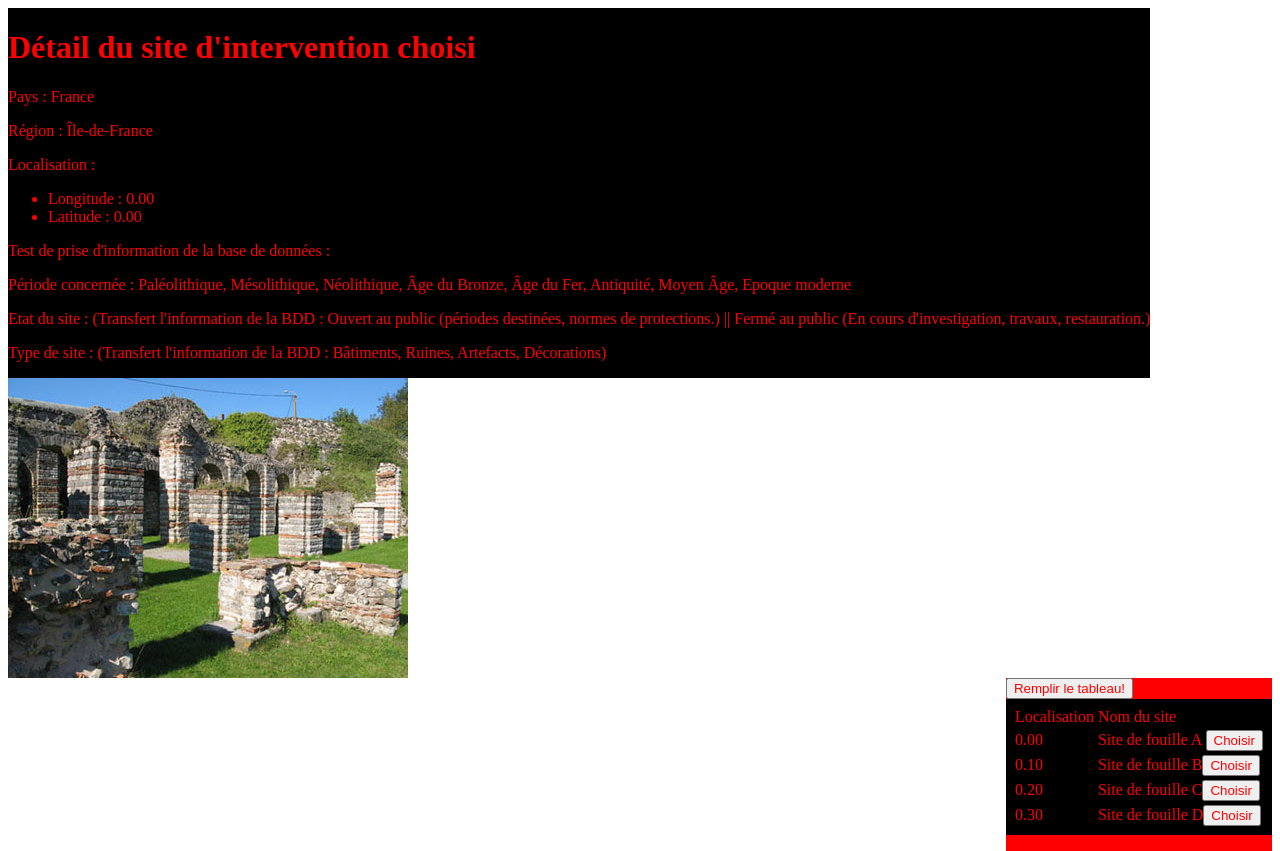
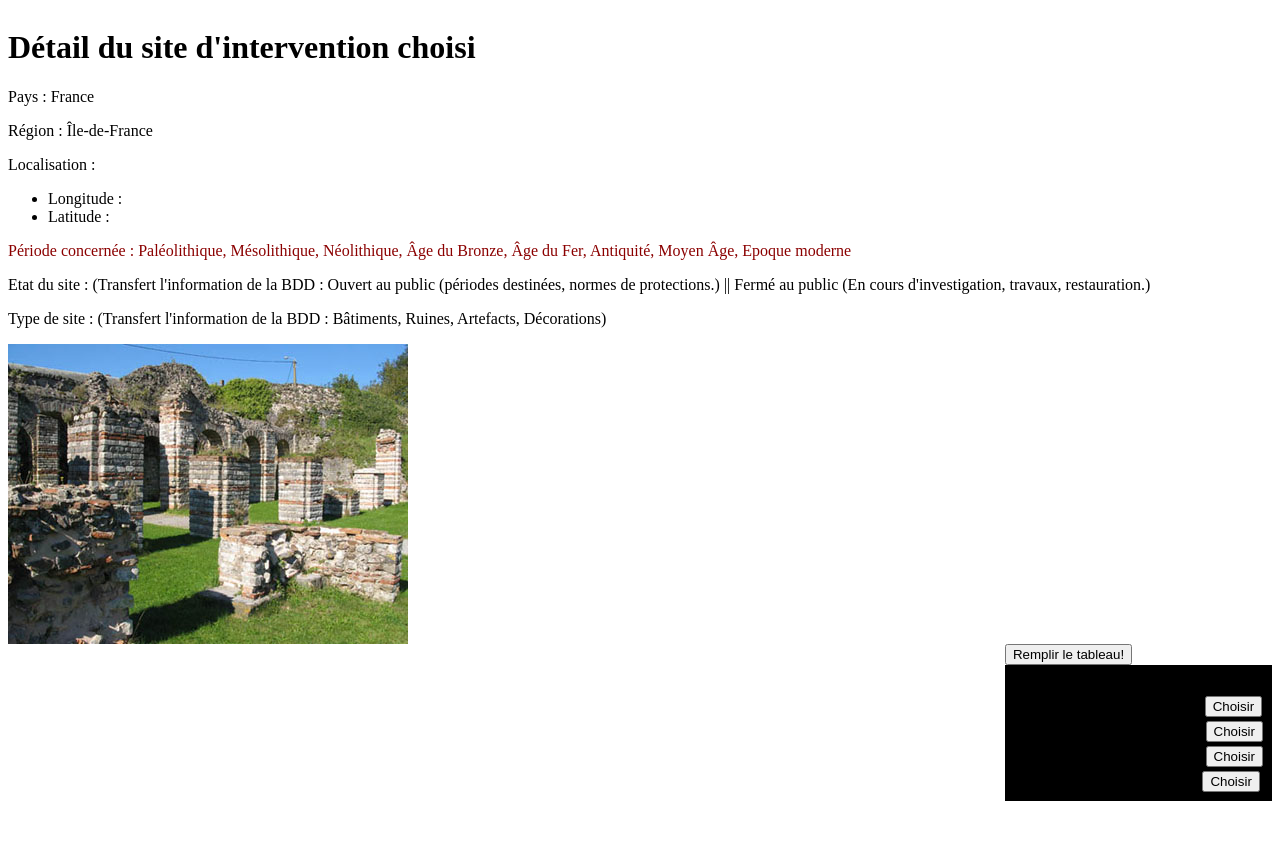
Before and after one commit to sharpbunny/ArcheologieWeb, a PHP site: page /Views/DetailSite.php in a window 1280 px wide. After the commit the page ends 801 px from the top, so only its background shows below. Run offline with PHP 8.4, Linux system fonts and the light colour scheme.

Commit message:
Mise à jour, et requête SQL pour BDD (entrainement)

```diff
--- a/Assets/CSS/DetailS.css
+++ b/Assets/CSS/DetailS.css
@@ -2,13 +2,13 @@
 
 
     float: left;
-    background-color: black;
+
 
 }
 
 #divDeDroite{
     float: right;
-    background-color: red;
+
 
 }
 
@@ -30,6 +30,6 @@ th{
     border : 5px solid black;
 }
 
-*{
-    color: red;
+#PeriodeChoisi{
+    color: darkred;
 }
--- a/Views/DetailSite.php
+++ b/Views/DetailSite.php
@@ -1,5 +1,6 @@
 <?php
-require_once("../Model/DetailSiteModel.php");
+require_once('../Model/DetailSiteModel.php');
+require_once('../Model/Connector.php');
 ?>
 <html>
 <head>
@@ -14,11 +15,10 @@ require_once("../Model/DetailSiteModel.php");
         <!--<img src="RegionIDF.png" alt="Détail de la région île de France" title ="Zone géographique des sites archéologiques">-->
         <p>Localisation :
             <ul>
-                <li id="LongitudeChoisi"> Longitude : 0.00 </li>
-                <li id="LatitudeChoisi"> Latitude : 0.00 </li>
+                <li id="LongitudeChoisi"> Longitude : <?php if(isset($TableauEstBienRempli)){echo $TableauEstBienRempli["longitude"];} ?></li>
+                <li id="LatitudeChoisi"> Latitude : <?php if(isset($TableauEstBienRempli)){echo $TableauEstBienRempli["latitude"];} ?></li>
             </ul>
         </p>
-        <p> Test de prise d'information de la base de données :</p>
         <p id="PeriodeChoisi">Période concernée : Paléolithique, Mésolithique, Néolithique, Âge du Bronze, Âge du Fer, Antiquité, Moyen Âge, Epoque moderne<p>
         <p id="EtatSiteChoisi"> Etat du site : (Transfert l'information de la BDD : Ouvert au public (périodes destinées, normes de protections.) || Fermé au public (En cours d'investigation, travaux, restauration.) </p>
         <p id="TypeSiteChoisi"> Type de site : (Transfert l'information de la BDD : Bâtiments, Ruines, Artefacts, Décorations)
@@ -37,16 +37,16 @@ require_once("../Model/DetailSiteModel.php");
                 </tr>
                 <tr>
                     <td>0.00</td>
-                    <td>Site de fouille A  <button name="BoutonA">Choisir</button> </td>
+                    <td>Site de fouille A<?php if(isset($TableauEstBienRempli)){echo $TableauEstBienRempli["nom_site"];} ?>  <button name="BoutonA">Choisir</button> </td>
 
                 </tr>
                 <tr>
                     <td>0.10</td>
-                    <td>Site de fouille B<button id="BoutonB">Choisir</button></td>
+                    <td>Site de fouille B<?php if(isset($TableauEstBienRempli)){echo $TableauEstBienRempli["nomCommune"];} ?> <button id="BoutonB">Choisir</button></td>
 
                 <tr>
                     <td>0.20</td>
-                    <td>Site de fouille C<button id="BoutonC">Choisir</button></td>
+                    <td>Site de fouille C <?php if(isset($TableauEstBienRempli)){echo $TableauEstBienRempli["ID_departement"];} ?> <button id="BoutonC">Choisir</button></td>
 
                 </tr>
                 <tr>
```
Also changed, not shown: Model/DetailSiteModel.php (+27 -8 lines).
